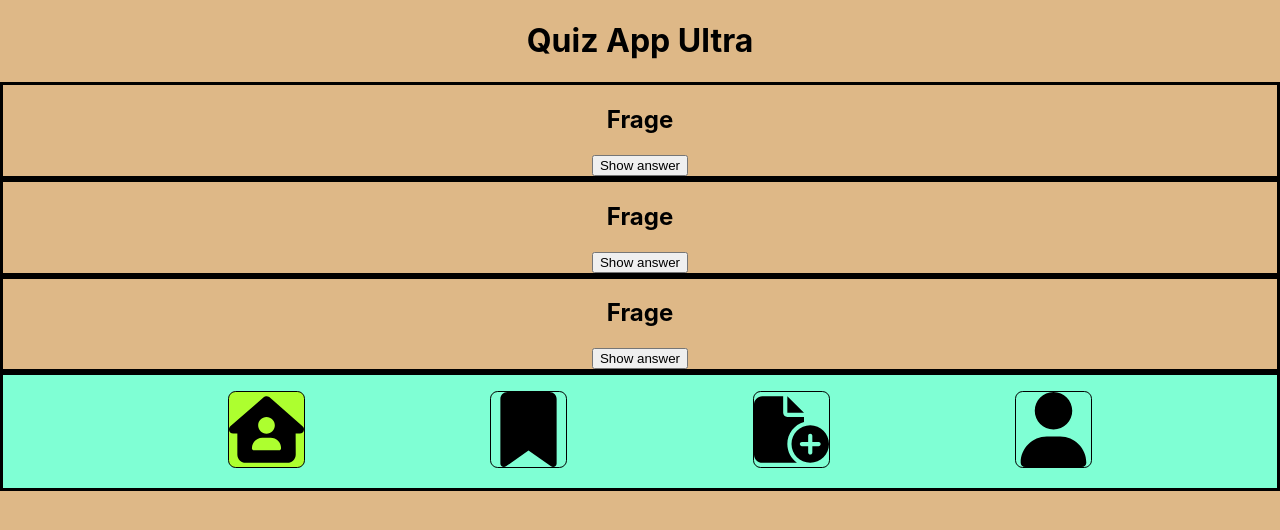
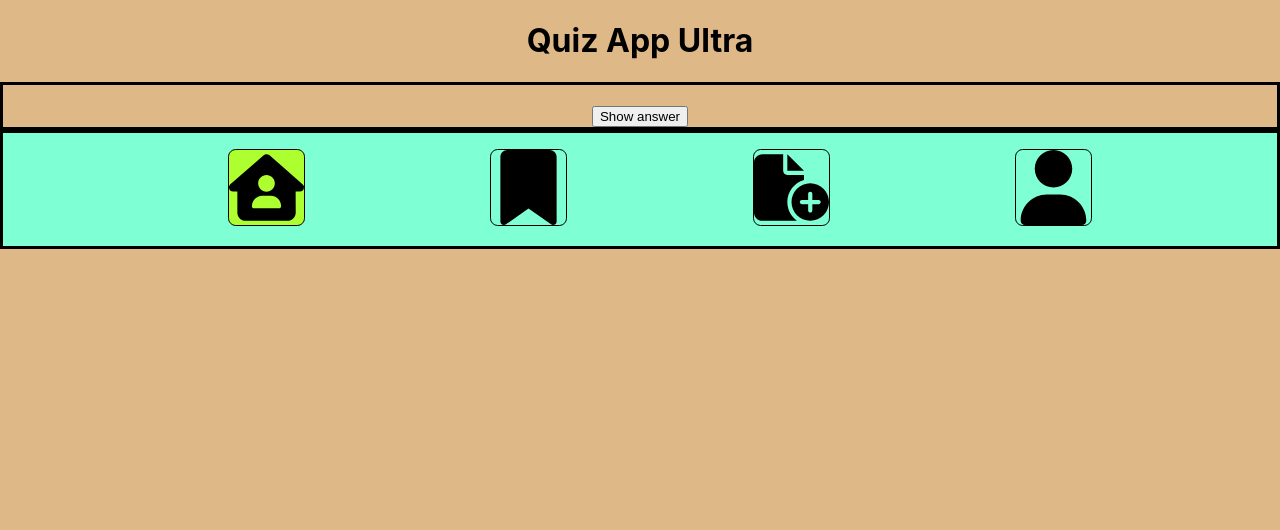
Before and after one commit to Justus-Becker-Rabbenstein/quiz-app-ultra, a React (Create React App) app: page / in a window 1280 px wide. Shown: the top 530 px of the page. Built offline with nearby package versions, Linux system fonts and the light colour scheme.

Commit message:
finished pages implementation structure

```diff
--- a/src/App.js
+++ b/src/App.js
@@ -4,8 +4,10 @@ import { useState } from "react";
 import "./App.css";
 //Components
 import { Header } from "./components/header/Header";
-import { Card } from "./components/card/Card";
+import { Cards } from "./pages/cards/Cards";
 import { Navigation } from "./components/navigation/Navigation";
+import { Create } from "./pages/create/Create";
+import { Profile } from "./pages/profile/Profile";
 
 function App() {
   const [currentPage, setCurrentPage] = useState("Home");
@@ -14,9 +16,9 @@ function App() {
     <div className="App">
       <Header />
       <main className="app__main">
-        <Card />
-        <Card />
-        <Card />
+        <Cards cards={Cards} currentPage={currentPage} setCurrentPage={setCurrentPage}/>
+        <Create currentPage={currentPage} setCurrentPage={setCurrentPage}/>
+        <Profile currentPage={currentPage} setCurrentPage={setCurrentPage}/>
       </main>
       <Navigation currentPage={currentPage} setCurrentPage={setCurrentPage} />
     </div>
--- a/src/components/card/Card.js
+++ b/src/components/card/Card.js
@@ -1,30 +1,33 @@
-import { useEffect, useState } from "react";
+import { useState } from "react";
+import { Cards } from "../../pages/cards/Cards";
 import "./Card.css";
 
-function Card({ clickedBoolAnswer }) {
+function Card({ clickedBoolAnswer,}) {
   const [showAnswer, setShowAnswer] = useState(false);
   const [buttonString, setButtonString] = useState("Show answer");
-  const [answerString, setAnswerString] = useState("card__item hide");
+  const [answerToggleClass, setAnswerToggleClass] = useState("card__item hide");
 
   function buttonToggle() {
-    if (showAnswer == false) {
+    if (showAnswer === false) {
       setShowAnswer(true);
       setButtonString("Hide answer");
-      setAnswerString("card__item");
+      setAnswerToggleClass("card__item");
     } else {
       setShowAnswer(false);
       setButtonString("Show answer");
-      setAnswerString("card__item hide");
+      setAnswerToggleClass("card__item hide");
     }
   }
 
+  const questionString = "";
+
   return (
     <article className="card">
-      <h2 className="card__item">Frage</h2>
+      <h2 className="card__item">{`${questionString}`}</h2>
       <button className="card__button" onClick={buttonToggle}>
         {`${buttonString}`}
       </button>
-      <h3 className={`${answerString}`}>Teststring</h3>
+      <h3 className={`${answerToggleClass}`}>Teststring</h3>
     </article>
   );
 }
--- /dev/null
+++ b/src/pages/cards/Cards.js
@@ -0,0 +1,43 @@
+import './Cards.css';
+import {Card} from "../../components/card/Card";
+
+export function Cards ({currentPage, setCurrentPage}) {
+
+const [cardsArray, setCardsArray] = [
+    {
+        id: "0",
+        question: "What does the fox say?",
+        answer: "Banana.",
+        isBookmarked: false},
+        {
+        id: "1",
+        question: "To be or not to be?",
+        answer: "To be.",
+        isBookmarked: false},
+        {
+        id: "2",
+        question: "Cheeseburger oder Pommes?",
+        answer: "Cheesepommes.",
+        isBookmarked: false},
+        {
+        id: "3",
+        question: "Was ist der Sinn des Lebens?",
+        answer: "Pommes.",
+        isBookmarked: false},
+        {
+        id: "4",
+        question: "Welche Farbe hat eine Zitrone?",
+        answer: "Gelb.",
+        isBookmarked: false
+        },
+];
+
+if (currentPage === "Home") {
+    return <Card />
+    }
+/*     return cardsArray.map(function(parameter) {
+        return (
+        <Card>parameter.question</Card>
+        );
+    }) */
+}
--- /dev/null
+++ b/src/pages/create/Create.js
@@ -0,0 +1,7 @@
+import './Create.css';
+
+export function Create({currentPage, setCurrentPage}){
+    if (currentPage === "addCard") {
+        return (<p>Profile / Create page is currently under construction</p>)
+    }
+}
--- /dev/null
+++ b/src/pages/profile/Profile.js
@@ -0,0 +1,8 @@
+import './Profile.css'
+
+export function Profile({currentPage, setCurrentPage}){
+
+    if (currentPage === "Profile") {
+        return (<p>Profile / Create page is currently under construction</p>)
+    }
+}
```
Also changed, not shown: src/pages/cards/Cards.css (added), src/pages/create/Create.css (added), src/pages/profile/Profile.css (added).
